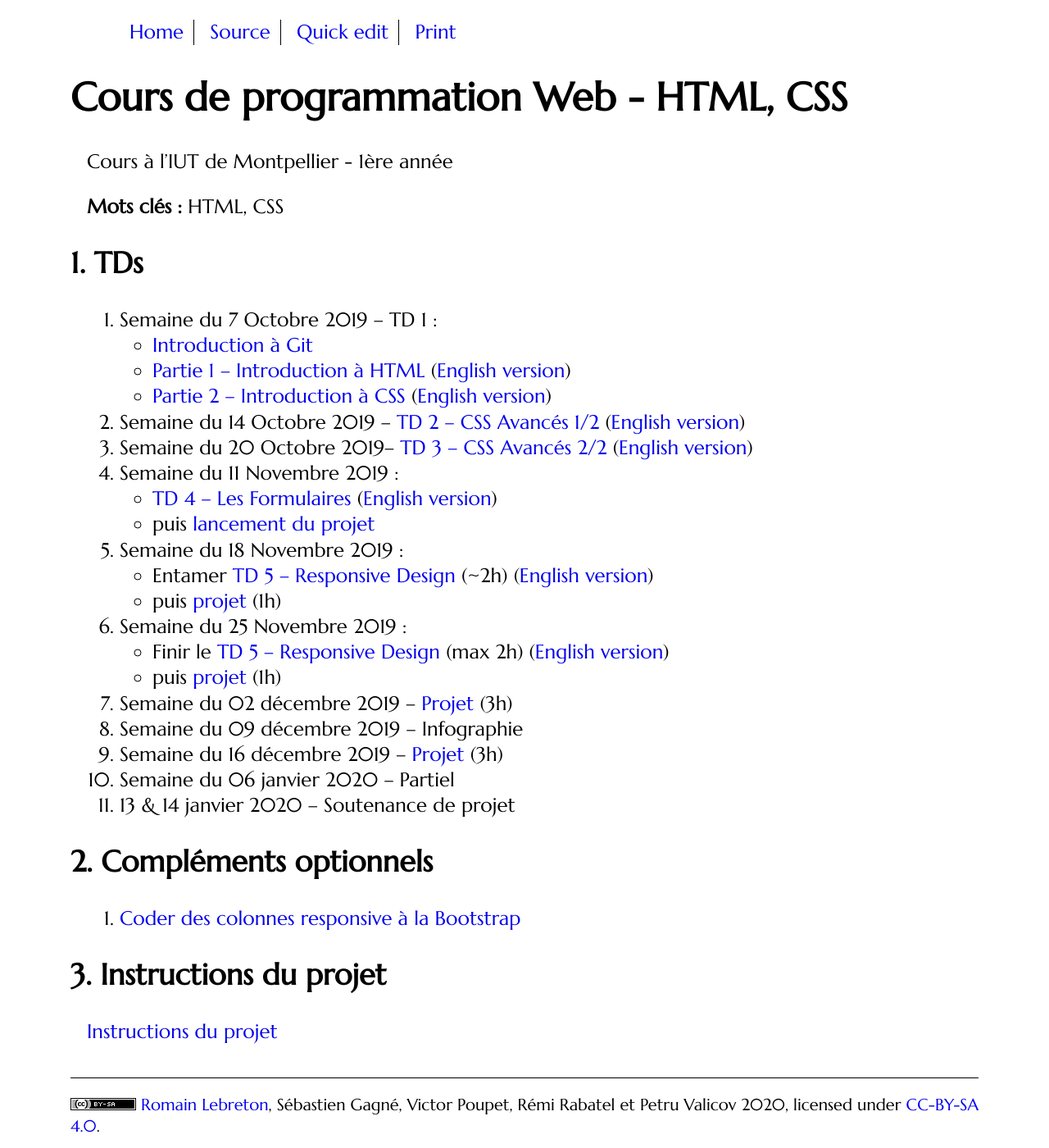
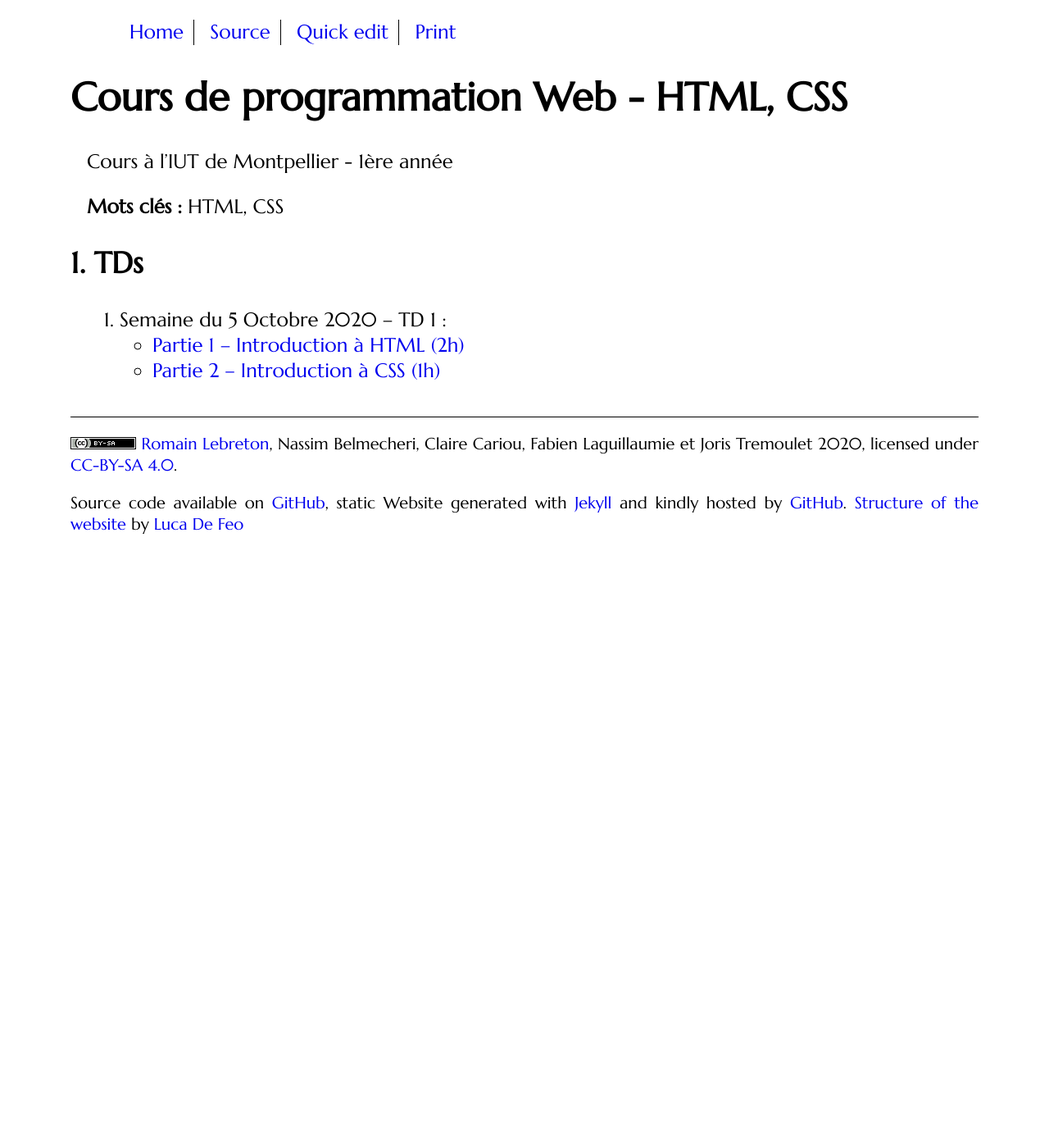
Before and after one commit to romainlebreton/R1.02-DeveloppementInterfacesWeb, a Jekyll site: the page built from index.md, in a window 1280 px wide and 1400 px high. Shown: the whole window at 82% size. Built offline with Jekyll 4.4.1, drawn with Linux system fonts in a browser that asks for light colours; some web fonts are replaced; comment, search, counter and statistics services are not loaded.

Commit message:
Màj 2020-2021

```diff
--- a/_layouts/main.html
+++ b/_layouts/main.html
@@ -55,7 +55,7 @@
 	      <img alt="Creative Commons Licence" style="border-width:0"
 		   src="{{ site.baseurl }}/assets/80x15.png"></a>
 	    <a href="https://github.com/romainlebreton">Romain Lebreton</a>,
-	    Sébastien Gagné, Victor Poupet, Rémi Rabatel et Petru Valicov
+	    Nassim Belmecheri, Claire Cariou, Fabien Laguillaumie et Joris Tremoulet
 	    {{ site.time | date:"%Y" }}, licensed
 	    under <a rel="license" class="print-link"
 		     href="https://creativecommons.org/licenses/by-sa/4.0/">CC-BY-SA
--- a/index.md
+++ b/index.md
@@ -10,42 +10,42 @@ Cours à l'IUT de Montpellier - 1ère année
 
 ## TDs
 
-1. Semaine du 7 Octobre 2019 -- TD 1 :
-   * [Introduction à Git <!-- (45min) -->](https://gitlabinfo.iutmontp.univ-montp2.fr/valicov/tutoGit1ereAnnee/blob/master/README.md)
-   * [Partie 1 -- Introduction à HTML <!-- (1h30) -->](tutorials/tutorial1_1.html)
-     ([English version](tutorials/tutorial1_1-en.html))
-   * [Partie 2 -- Introduction à CSS <!-- (45min) -->](tutorials/tutorial1_2.html)
-     ([English version](tutorials/tutorial1_2-en.html))
-1. Semaine du 14 Octobre 2019 -- [TD 2 -- CSS Avancés 1/2](tutorials/tutorial2.html)
-   ([English version](tutorials/tutorial2-en.html))
-1. Semaine du 20 Octobre 2019-- [TD 3 -- CSS Avancés 2/2](tutorials/tutorial3.html)
-	 ([English version](tutorials/tutorial3-en.html))
-1. Semaine du 11 Novembre 2019 :
-   * [TD 4 -- Les Formulaires](tutorials/tutorial4.html)
-	 ([English version](tutorials/tutorial4-en.html))
-   * puis [lancement du projet](projet.html)
-1. Semaine du 18 Novembre 2019 :
-   * Entamer [TD 5 -- Responsive Design](tutorials/tutorial5.html) (~2h)
-   ([English version](tutorials/tutorial5-en.html))
-   * puis [projet](projet.html) (1h)
-1. Semaine du 25 Novembre 2019 :
-   * Finir le [TD 5 -- Responsive Design](tutorials/tutorial5.html) (max 2h)
-   ([English version](tutorials/tutorial5-en.html))
-   * puis [projet](projet.html) (1h)
-1. Semaine du 02 décembre 2019 -- [Projet](projet.html) (3h)
-1. Semaine du 09 décembre 2019 -- Infographie
-1. Semaine du 16 décembre 2019 -- [Projet](projet.html) (3h)
-1. Semaine du 06 janvier 2020 -- Partiel
-1. 13 & 14 janvier 2020
--- Soutenance de projet
+1. Semaine du 5 Octobre 2020 -- TD 1 :
+   <!-- * [Introduction à Git <\!-- (45min) -\->](https://gitlabinfo.iutmontp.univ-montp2.fr/valicov/tutoGit1ereAnnee/blob/master/README.md) -->
+   * [Partie 1 -- Introduction à HTML (2h)](tutorials/tutorial1_1.html)
+     <!-- ([English version](tutorials/tutorial1_1-en.html)) -->
+   * [Partie 2 -- Introduction à CSS (1h)](tutorials/tutorial1_2.html)
+     <!-- ([English version](tutorials/tutorial1_2-en.html)) -->
+<!-- 1. Semaine du 12 Octobre 2020 -- [TD 2 -- CSS Avancés 1/2](tutorials/tutorial2.html) -->
+<!--    <\!-- ([English version](tutorials/tutorial2-en.html)) -\-> -->
+<!-- 1. Semaine du 19 Octobre 2020-- [TD 3 -- CSS Avancés 2/2](tutorials/tutorial3.html) -->
+<!-- 	 <\!-- ([English version](tutorials/tutorial3-en.html)) -\-> -->
+<!-- 1. Semaine du 02 Novembre 2020 : -->
+<!--    * [TD 4 -- Les Formulaires](tutorials/tutorial4.html) -->
+<!-- 	 <\!-- ([English version](tutorials/tutorial4-en.html)) -\-> -->
+<!--    * puis [lancement du projet](projet.html) -->
+<!-- 1. Semaine du 09 Novembre 2020 : -->
+<!--    * Entamer [TD 5 -- Responsive Design](tutorials/tutorial5.html) (~2h) -->
+<!--    <\!-- ([English version](tutorials/tutorial5-en.html)) -\-> -->
+<!--    * puis [projet](projet.html) (1h) -->
+<!-- 1. Semaine du 16 Novembre 2020 : -->
+<!--    * Finir le [TD 5 -- Responsive Design](tutorials/tutorial5.html) (max 2h) -->
+<!--    ([English version](tutorials/tutorial5-en.html)) -->
+<!--    * puis [projet](projet.html) (1h) -->
+<!-- 1. Semaine du 23 Novembre 2020 -- [Projet](projet.html) (3h) -->
+<!-- 1. Semaine du 30 Novembre 2020 -- Infographie -->
+<!-- 1. Semaine du 07 décembre 2020 -- [Projet](projet.html) (3h) -->
+<!-- 1. Semaine du 14 décembre 2020 -- [Projet](projet.html) (3h) -->
+<!-- 1. Semaine du 04 janvier 2021 -- Partiel -->
+<!-- 1. 13 & 14 janvier 2021 -- Soutenance de projet -->
 
-## Compléments optionnels
+<!-- ## Compléments optionnels -->
 
-1. [Coder des colonnes responsive à la Bootstrap](assets/tut5-complement.html)
+<!-- 1. [Coder des colonnes responsive à la Bootstrap](assets/tut5-complement.html) -->
 
-## Instructions du projet
+<!-- ## Instructions du projet -->
 
-[Instructions du projet](projet.html)
+<!-- [Instructions du projet](projet.html) -->
 
 <!-- ## Joomla -->
 
```
Also changed, not shown: projet.md (+9 -8 lines), tutorials/tutorial1_1.md (+27 -27 lines).
